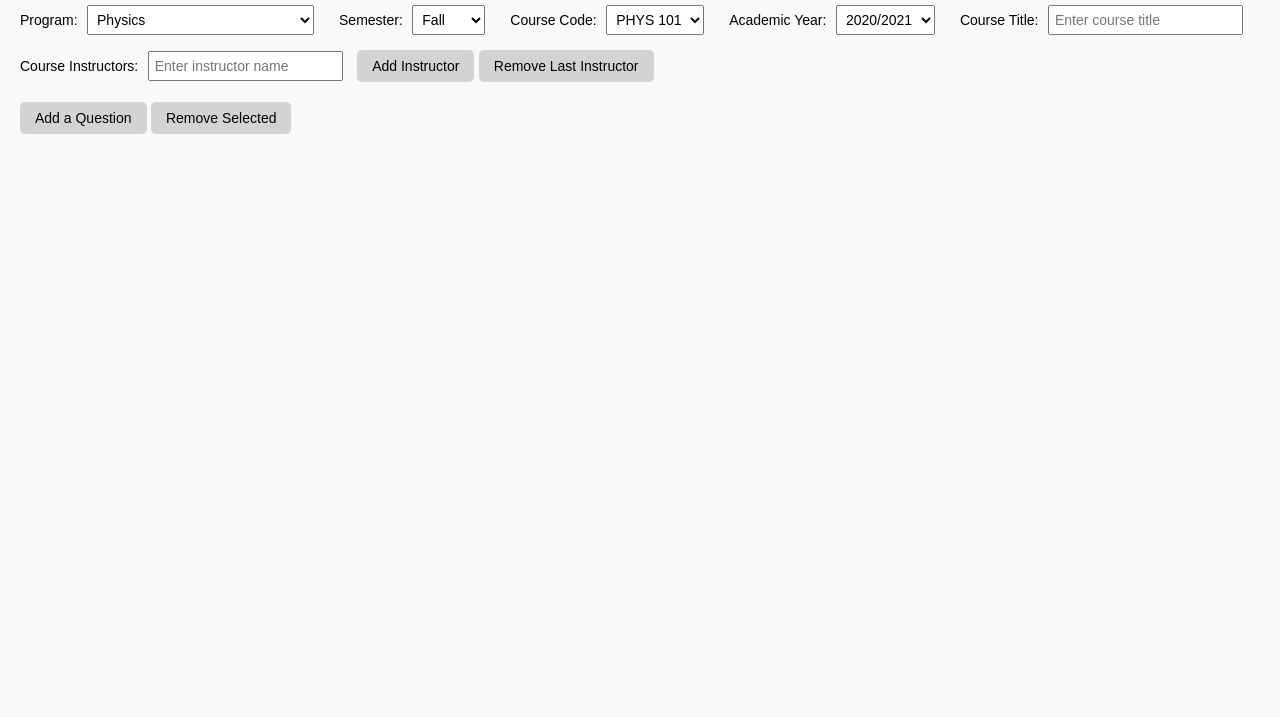
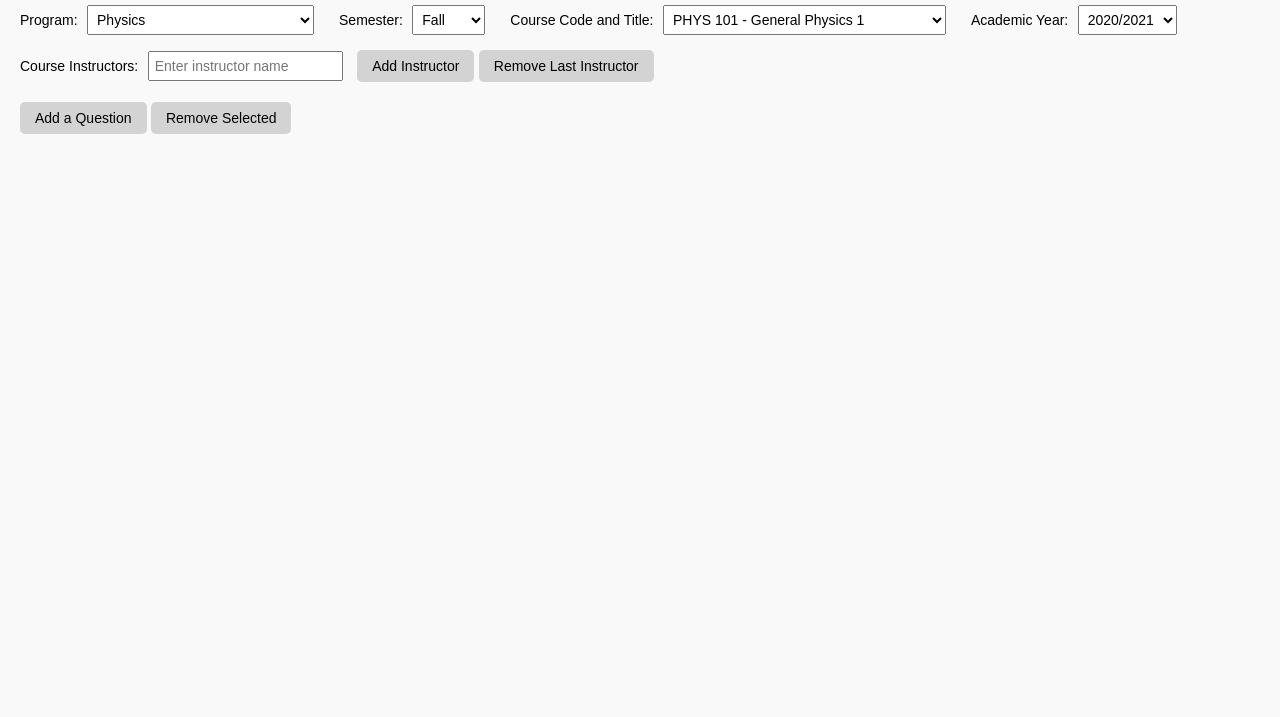
Before and after one commit to alfikym/exam-blueprint-generator-simple, a plain HTML site: page index.html in a window 1280 px wide. Shown: the part 83-800 px from the top of the page. Drawn offline with Linux system fonts and the light colour scheme.

Commit message:
Update index.html

```diff
--- a/index.html
+++ b/index.html
@@ -80,14 +80,13 @@
             </select>
         </div>
         <div>
-            <label for="courseCode">Course Code:</label>
+            <label for="courseCode">Course Code and Title:</label>
             <select id="courseCode">
-                <option value="PHYS 101">PHYS 101</option>
-                <option value="PHYS 102">PHYS 102</option>
-                <option value="PHYS 201">PHYS 201</option>
-                <option value="PHYS 202">PHYS 202</option>
-                <option value="PHYS 499">PHYS 499</option>
-                <!-- Add more options as needed -->
+                <option value="PHYS 101">PHYS 101 - General Physics 1</option>
+                <option value="PHYS 102">PHYS 102 - General Physics 3</option>
+                <option value="PHYS 103">PHYS 103 - General Physics 2</option>
+                <option value="PHYS 104">PHYS 104 - General Physics 4</option>
+                <option value="PHYS 106">PHYS 106 - Experimental Physics Lab 1</option>
             </select>
         </div>
         <div>
@@ -99,10 +98,6 @@
                 <option value="2023/2024">2023/2024</option>
                 <option value="2024/2025">2024/2025</option>
             </select>
-        </div>
-        <div>
-            <label for="courseTitle">Course Title:</label>
-            <input type="text" id="courseTitle" placeholder="Enter course title">
         </div>
         <div id="instructorsContainer">
             <label for="courseInstructor">Course Instructors:</label>
```
